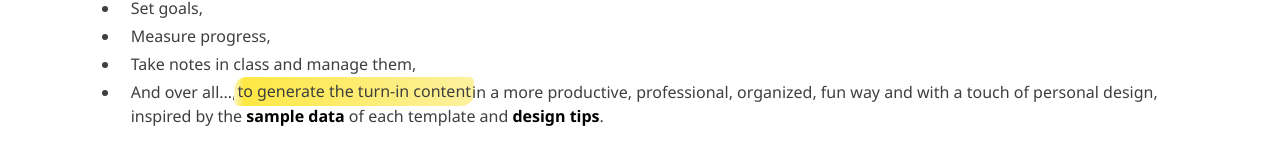
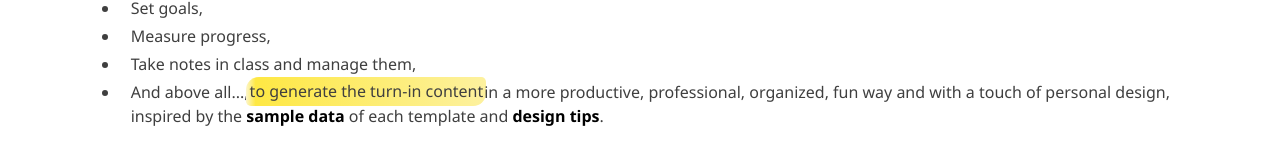
Before and after one commit to ehsomma/cool-tools-for-school-project, a website: page index.html in a window 1280 px wide. Shown: the part 1536-1689 px from the top of the page. Drawn offline with nearby package versions, Linux system fonts and the light colour scheme.

```diff
--- a/index.html
+++ b/index.html
@@ -178,7 +178,7 @@
                 <li>Set goals,</li>
                 <li>Measure progress,</li>
                 <li>Take notes in class and manage them,</li>
-                <li>And over all..., <spam class="mark">to generate the turn-in content</spam>  in a more productive, professional, organized, fun way and with a touch of personal design, inspired by the <spam class="np-strong">sample data</spam> of each template and <spam class="np-strong">design tips</spam>.</li>
+                <li>And above all..., <spam class="mark">to generate the turn-in content</spam>  in a more productive, professional, organized, fun way and with a touch of personal design, inspired by the <spam class="np-strong">sample data</spam> of each template and <spam class="np-strong">design tips</spam>.</li>
             </ul>
         </div>
         <div class="flex-row justify-content-center">
```
